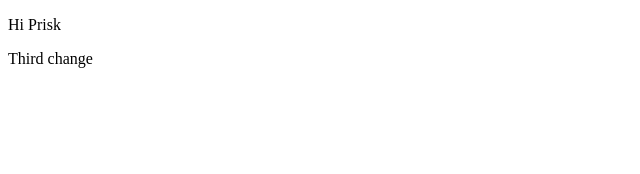
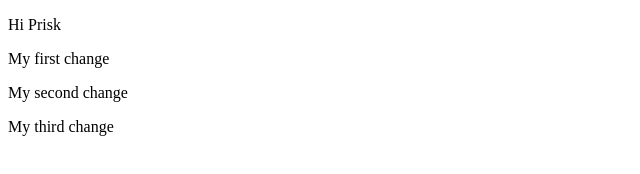
Before and after one commit to priscilaek/bc_exercises, a plain HTML site: page index.html in a window 1280 px wide. Shown: the whole page, without its empty margins (0-640 px from the left). Drawn offline with Linux system fonts and the light colour scheme.

Commit message:
reordered changes

```diff
--- a/index.html
+++ b/index.html
@@ -7,6 +7,8 @@
 </head>
 <body>
     <p>Hi Prisk</p>
-    <p>Third change</p>
+    <p>My first change</p>
+    <p>My second change</p>
+    <p>My third change</p>
 </body>
 </html>
```
